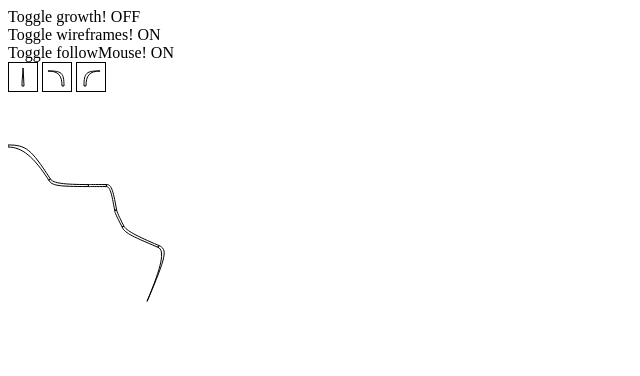
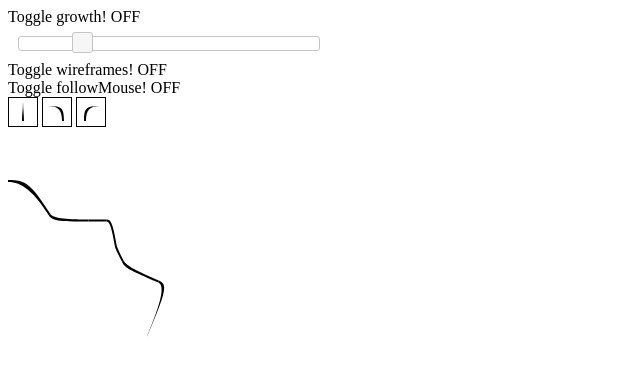
Before and after one commit to Cogito/tangled, a plain HTML site: page bezier.html in a window 1280 px wide. Shown: the whole page, without its empty margins (0-640 px from the left). Drawn offline with nearby package versions, Linux system fonts and the light colour scheme.

Commit message:
Add frame rate slider

```diff
--- a/bezier.html
+++ b/bezier.html
@@ -5,10 +5,15 @@
     canvas.button {
         border: 1px solid;
     }
+    #framerate-slider {
+        width: 300px;
+        margin: 10px;
+    }
   </style>
+  <link href="http://ajax.googleapis.com/ajax/libs/jqueryui/1.8/themes/base/jquery-ui.css" rel="stylesheet" type="text/css"/>
 </head>
 <body>
-<div id="growth-toggle">Toggle growth! <span id="growth-status"></span></div>
+<div id="growth-toggle">Toggle growth! <span id="growth-status"></span></div><div id="framerate-slider"></div>
 <div id="wireframes-toggle"> Toggle wireframes! <span id="wireframes-status"></span></div>
 <div id="followMouse-toggle"> Toggle followMouse! <span id="followMouse-status"></span></div>
 <canvas id="straight" class="button" width="28px" height="28px"></canvas>
@@ -17,6 +22,7 @@
 <br>
 <canvas id="myCanvas" width="1000px" height="1000px"></canvas>
 <script src="http://ajax.googleapis.com/ajax/libs/jquery/1.7.1/jquery.min.js"></script>
+<script src="http://ajax.googleapis.com/ajax/libs/jqueryui/1.8/jquery-ui.min.js"></script>
 <script src="bezier.js"></script>
 </body>
 </html>
--- a/bezier.js
+++ b/bezier.js
@@ -220,7 +220,7 @@ var utilities = (function(){
   options = options || {};
   options.followMouse = options.followMouse || false;
   var ticksEnabled = options.ticksEnabled || false;
-  var frameRate = options.frameRate || 24;
+  options.frameRate = options.frameRate || 24;
   var clearCanvas = function (canvas, context) {
     context = context || canvas.getContext?canvas.getContext('2d'):undefined;
     // Store the current transformation matrix
@@ -267,11 +267,16 @@ var utilities = (function(){
     var $straight = $("#straight");
     var $left = $("#left");
     var $right = $("#right");
+    var tickIntervalId;
+    var resetTick = function() {
+      if (tickIntervalId) clearInterval(tickIntervalId);
+      if (options.frameRate > 0) tickIntervalId = setInterval(tick, 1000/options.frameRate, $canvas, start, vectors);
+    };
     draw($canvas[0], start, vectors);
     draw($straight[0], Start(Point(14,23), -Math.PI/2), Tangle(Vector(9,0), Vector(9,0)));
     draw($left[0], Start(Point(20,23), -Math.PI/2), Tangle(Vector(15,0), Vector(15,-Math.PI/2)));
     draw($right[0], Start(Point(8,23), -Math.PI/2), Tangle(Vector(15,0), Vector(15,Math.PI/2)));
-    setInterval(tick, 1000/frameRate, $canvas, start, vectors);
+    resetTick()
     var lastSegment;
     var lp;
     $canvas.mousedown(function(e) {
@@ -322,5 +327,15 @@ var utilities = (function(){
       $('#followMouse-status')[0].textContent = options.followMouse?"ON":"OFF";
       draw($canvas[0], start, vectors);
     });
+    $('#framerate-slider').slider({
+      min: 0,
+      max: 24,
+      step: 1,
+      value: options.frameRate,
+      slide: function(event, ui) {
+        options.frameRate = ui.value;
+        resetTick();
+      }
+    });
   });
-})(jQuery, utilities, {drawVectors: false, ticksEnabled: false, frameRate: 5, wireFrames: true, followMouse: true});
+})(jQuery, utilities, {drawVectors: false, ticksEnabled: false, frameRate: 5, wireFrames: false, followMouse: false});
```
